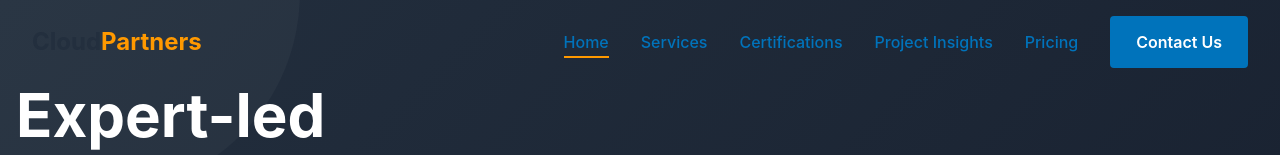
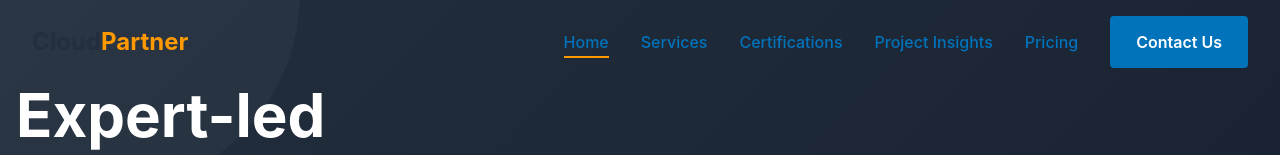
Before and after one commit to Tetianamost/cloud-consulting-business, a React (Create React App) app: page / in a window 1280 px wide. Shown: the top 155 px of the page. Built offline with nearby package versions, Linux system fonts and the light colour scheme.

Commit message:
Use cloud partner singular as a name

```diff
--- a/src/components/layout/Footer.tsx
+++ b/src/components/layout/Footer.tsx
@@ -189,7 +189,7 @@ const Footer: React.FC = () => {
       <FooterContent>
         <LogoColumn>
           <Logo>
-            Cloud<span>Partners</span>
+            Cloud<span>Partner</span>
           </Logo>
           <Description>
             Flexible cloud consulting services to help your business navigate cloud solutions with confidence. AWS certified professionals delivering personalized advice and assistance on your timeline.
@@ -294,7 +294,7 @@ const Footer: React.FC = () => {
                   <polyline points="22,6 12,13 2,6"></polyline>
                 </svg>
               </ContactIcon>
-              <div>info@cloudpartners.com</div>
+              <div>info@cloudpartner.com</div>
             </ContactItem>
           </ContactInfo>
         </ContactColumn>
@@ -303,7 +303,7 @@ const Footer: React.FC = () => {
       <Divider />
 
       <Copyright>
-        <div>&copy; {currentYear} Cloud Partners. All rights reserved.</div>
+        <div>&copy; {currentYear} Cloud Partner. All rights reserved.</div>
         <FooterLinks>
           <a href="/privacy-policy">Privacy Policy</a>
           <a href="/terms-of-service">Terms of Service</a>
--- a/src/components/layout/Header.tsx
+++ b/src/components/layout/Header.tsx
@@ -171,7 +171,7 @@ const Header: React.FC = () => {
     >
       <Nav>
         <Logo>
-          Cloud<span>Partners</span>
+          Cloud<span>Partner</span>
         </Logo>
 
         <MenuButton onClick={toggleMenu}>
--- a/src/components/sections/Contact/Contact.tsx
+++ b/src/components/sections/Contact/Contact.tsx
@@ -192,7 +192,7 @@ const Contact: React.FC = () => {
               <Icon icon={FiMail} size={20} />
               </ContactIcon>
               <ContactText>
-                <ContactLink href="mailto:info@cloudpartners.com">info@cloudpartners.com</ContactLink>
+                <ContactLink href="mailto:info@cloudpartner.com">info@cloudpartner.com</ContactLink>
               </ContactText>
             </ContactItem>
             <ContactItem>
--- a/src/components/sections/ProjectInsights/ProjectInsights.tsx
+++ b/src/components/sections/ProjectInsights/ProjectInsights.tsx
@@ -28,8 +28,8 @@ const projectHighlights = [
     },
     testimonial: {
       quote: "We're passionate about cloud technology and love helping businesses leverage it effectively with our flexible schedule that adapts to your needs.",
-      author: "Cloud Partners Team",
-      position: "Cloud Partners Founders"
+      author: "Cloud Partner Team",
+      position: "Cloud Partner Founders"
     },
     image: 'https://images.unsplash.com/photo-1519389950473-47ba0277781c?ixlib=rb-1.2.1&auto=format&fit=crop&w=1350&q=80'
   },
@@ -53,7 +53,7 @@ const projectHighlights = [
     },
     testimonial: {
       quote: "Our approach combines technical expertise with a practical understanding of business needs, resulting in cloud solutions that deliver real value for your organization.",
-      author: "Cloud Partners Team",
+      author: "Cloud Partner Team",
       position: "AWS Certified Professionals"
     },
     image: "https://images.unsplash.com/photo-1488590528505-98d2b5aba04b?ixlib=rb-1.2.1&auto=format&fit=crop&w=1350&q=80"
```
